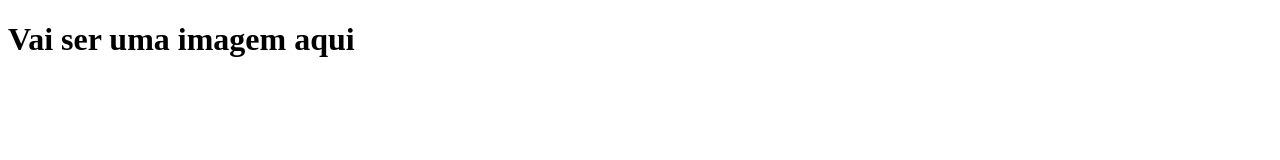
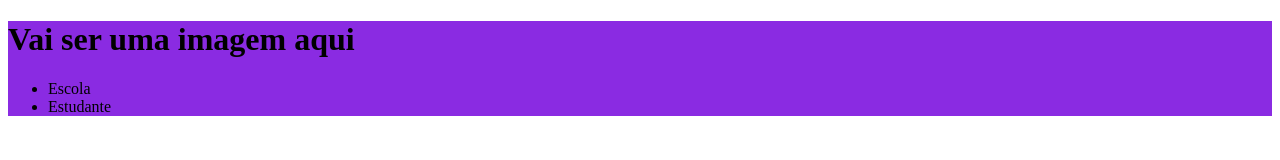
Before and after one commit to otaviano2/escola, a plain HTML site: page index.html in a window 1280 px wide. Drawn offline with Linux system fonts and the light colour scheme.

Commit message:
Add files via upload

```diff
--- a/index.html
+++ b/index.html
@@ -5,10 +5,16 @@
     <meta http-equiv="X-UA-Compatible" content="IE=edge">
     <meta name="viewport" content="width=device-width, initial-scale=1.0">
     <title>Document</title>
+    <link rel="stylesheet" href="style.css">
 </head>
 <body>
-    <h1>Vai ser uma imagem aqui</h1>
-
+    <header>
+        <h1>Vai ser uma imagem aqui</h1>
+        <ul>
+            <li>Escola</li>
+            <li>Estudante</li>
+        </ul>
+    </header>
 
 </body>
 </html>
--- a/style.css
+++ b/style.css
@@ -0,0 +1,3 @@
+header {
+    background-color: #8a2be2;
+}
```
